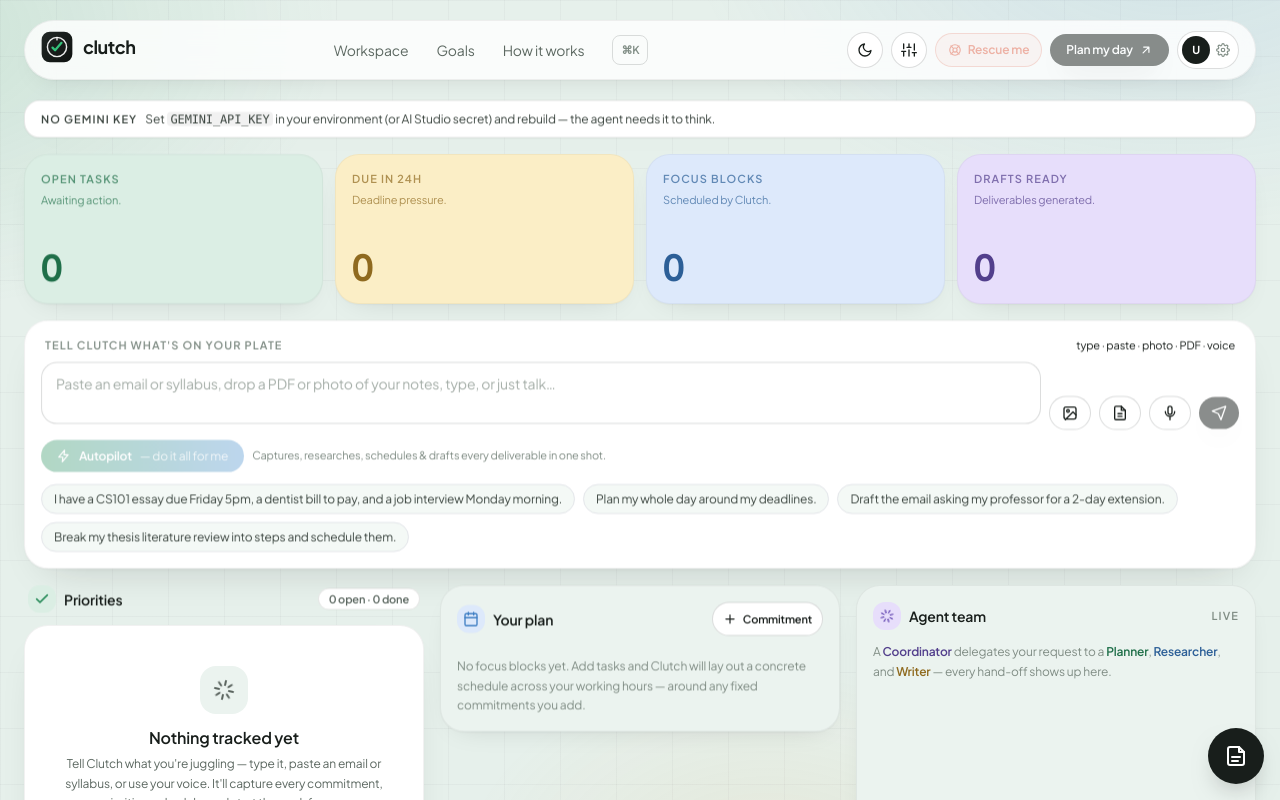
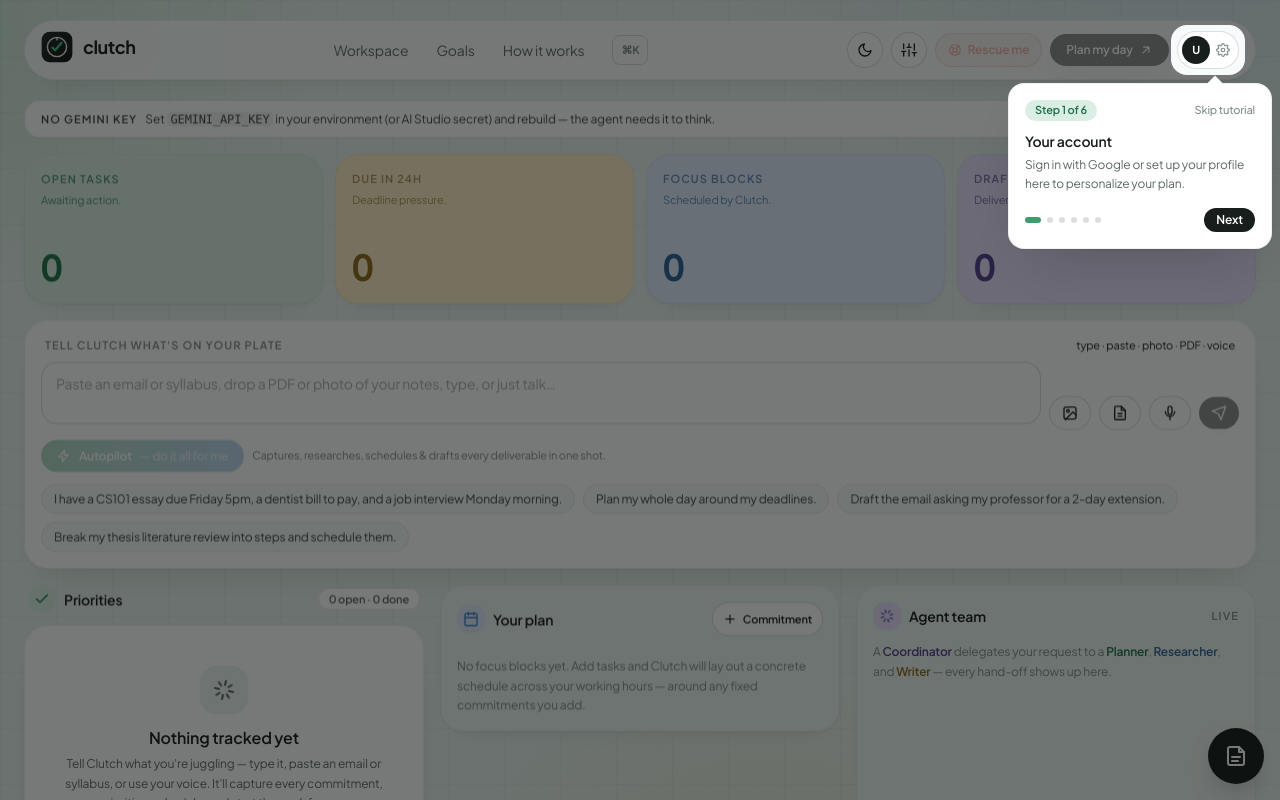
Before and after one commit to YashIsTheBest247/Clutch, a React (Vite) app: page / in a window 1280 px wide. Shown: the top 800 px of the page. Built offline with nearby package versions, Linux system fonts and the light colour scheme.

Commit message:
mobile composer stack

```diff
--- a/src/App.tsx
+++ b/src/App.tsx
@@ -530,7 +530,7 @@
   ];
 
   return (
-    <div className="mx-auto min-h-screen max-w-7xl px-3 py-4 sm:px-4 sm:py-5 lg:px-6">
+    <div className="app-in mx-auto min-h-screen max-w-7xl px-3 py-4 sm:px-4 sm:py-5 lg:px-6">
       {/* Header — clean pill nav */}
       <header className="sticky top-2 z-30 mb-5">
         <div className="flex items-center justify-between gap-2 rounded-full border border-ink-900/[0.06] bg-paper-50/80 px-3 py-2 shadow-soft backdrop-blur-md sm:px-4 sm:py-2.5">
--- a/src/components/Composer.tsx
+++ b/src/components/Composer.tsx
@@ -115,7 +115,7 @@
         </div>
       )}
 
-      <div className="flex items-end gap-2">
+      <div className="flex flex-col gap-2 sm:flex-row sm:items-end">
         <div className="relative flex-1">
           <textarea
             value={text}
@@ -128,7 +128,7 @@
             }}
             rows={text.split('\n').length > 2 ? 4 : 2}
             placeholder="Paste an email or syllabus, drop a PDF or photo of your notes, type, or just talk…"
-            className="input resize-none pr-10"
+            className="input min-h-[112px] resize-none pr-10 sm:min-h-0"
           />
           {listening && (
             <span className="pointer-events-none absolute right-3 top-3 flex h-3 w-3">
@@ -137,7 +137,7 @@
             </span>
           )}
         </div>
-        <div className="flex items-center gap-2">
+        <div className="flex items-center justify-end gap-2">
           <input
             ref={imageRef}
             type="file"
--- a/src/components/Tour.tsx
+++ b/src/components/Tour.tsx
@@ -26,17 +26,29 @@
 }
 
 export function Tour({ onFinish }: { onFinish: () => void }) {
-  // Resolve once which steps actually apply to this viewport, so numbering is
-  // continuous (1…N) instead of skipping hidden steps (1 → 5 → 6).
-  const [steps] = useState<Step[]>(() => STEPS.filter((s) => isVisible(s.sel)));
+  // Resolve which steps apply to this viewport AFTER mount — querying during the
+  // first render reads an un-committed DOM (everything 0×0) and would wrongly end
+  // the tour. Numbering stays continuous (1…N), skipping only truly hidden steps.
+  const [steps, setSteps] = useState<Step[] | null>(null);
   const [i, setI] = useState(0);
   const [rect, setRect] = useState<Rect | null>(null);
-  const step = steps[i];
-  const last = i === steps.length - 1;
+  const step = steps ? steps[i] : undefined;
+  const last = !!steps && i === steps.length - 1;
 
   useEffect(() => {
+    // One frame lets layout settle on a hard refresh before we measure.
+    const id = requestAnimationFrame(() => {
+      const visible = STEPS.filter((s) => isVisible(s.sel));
+      if (visible.length) setSteps(visible);
+      else onFinish();
+    });
+    return () => cancelAnimationFrame(id);
+    // eslint-disable-next-line react-hooks/exhaustive-deps
+  }, []);
+
+  useEffect(() => {
+    if (!steps) return;
     if (!step) {
-      // Nothing visible to show — close gracefully.
       onFinish();
       return;
     }
@@ -65,9 +77,9 @@
       window.removeEventListener('scroll', update, true);
     };
     // eslint-disable-next-line react-hooks/exhaustive-deps
-  }, [i]);
+  }, [i, steps]);
 
-  if (!rect) return null;
+  if (!steps || !step || !rect) return null;
 
   const boxW = 264;
   const pad = 14;
--- a/src/index.css
+++ b/src/index.css
@@ -328,6 +328,20 @@
   animation-play-state: paused;
 }
 
+/* Gentle first-paint fade so a refresh settles in smoothly (opacity only —
+   no transform, so sticky header / fixed widgets keep their containing block). */
+@keyframes app-in {
+  from {
+    opacity: 0;
+  }
+  to {
+    opacity: 1;
+  }
+}
+.app-in {
+  animation: app-in 0.45s ease-out both;
+}
+
 /* Respect users who prefer less motion. */
 @media (prefers-reduced-motion: reduce) {
   html {
@@ -346,7 +360,8 @@
   .animate-twinkle,
   .animate-pop,
   .animate-indeterminate,
-  .animate-bob {
+  .animate-bob,
+  .app-in {
     animation: none !important;
   }
 }
```
